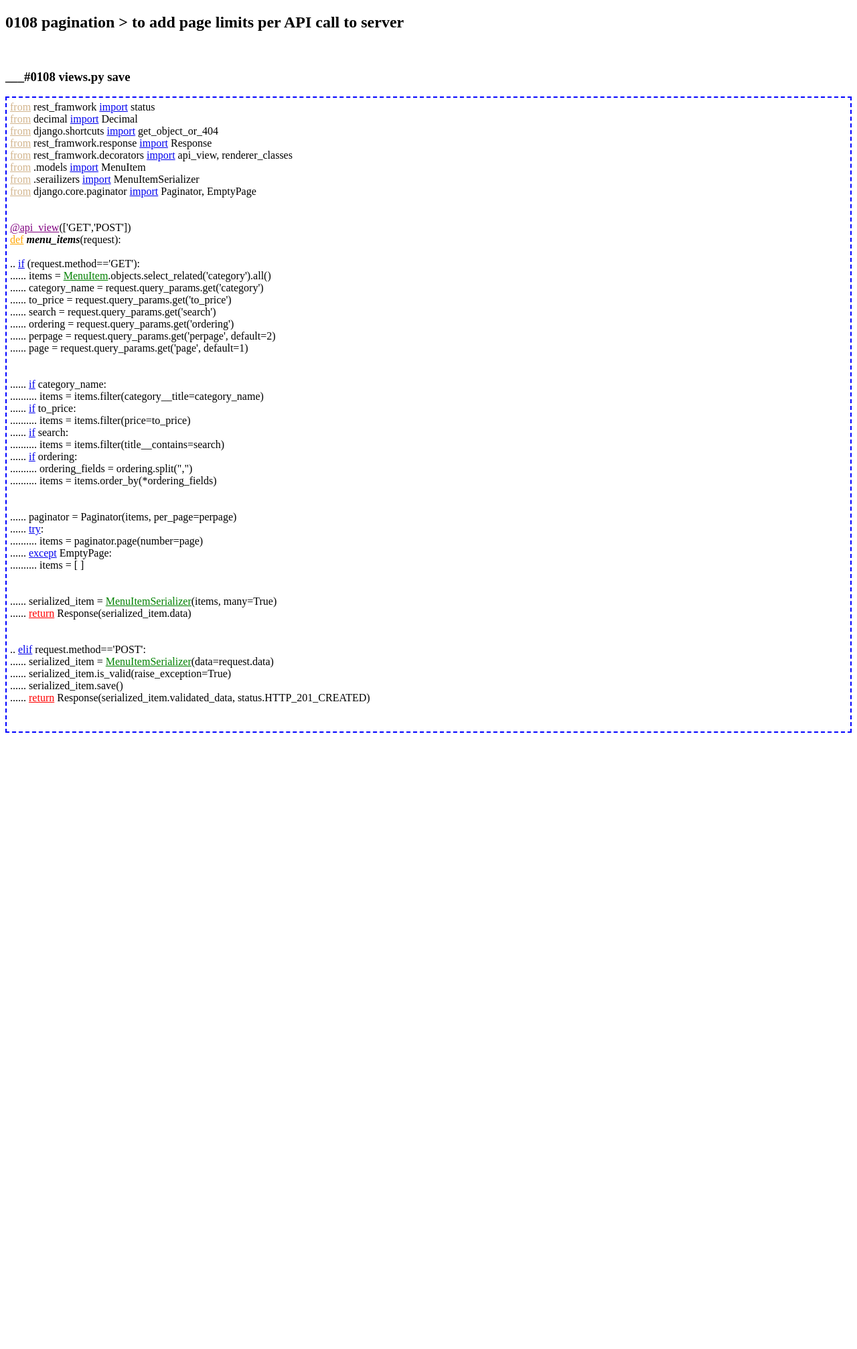
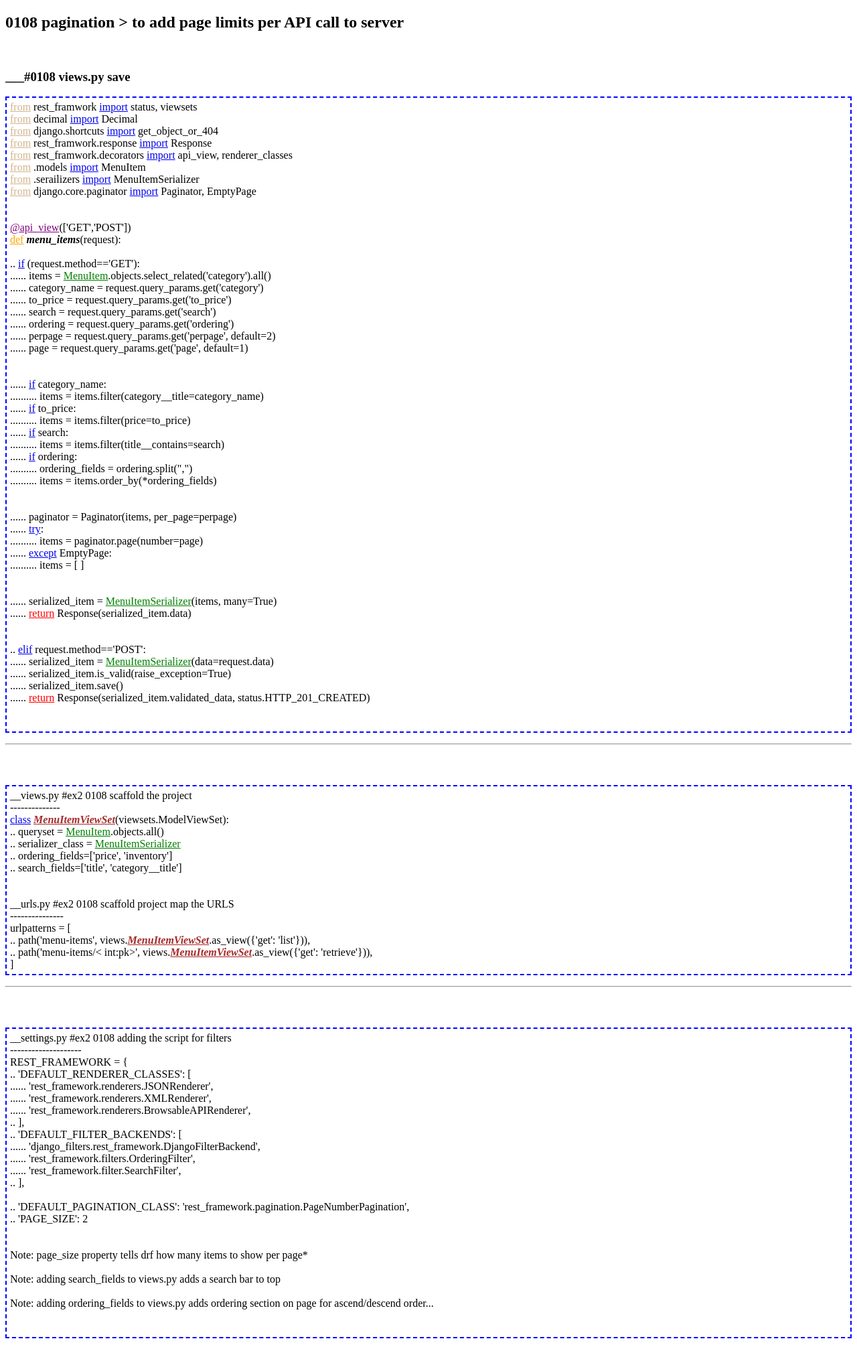
Before and after one commit to py3user22/0105_django_proj, a Django app: template django_proj0105/app0105/templates/0108_views_menuitem.html in a window 1280 px wide. Shown: the whole page at 67% size. Before the commit the page ends 1094 px from the top, so only its background shows below. Run offline with Django 5.2, Linux system fonts and the light colour scheme; the template is opened without the code that fills it, so the values that code supplies are empty.

Commit message:
0108 added views_menuitem html

```diff
--- a/django_proj0105/app0105/templates/0108_views_menuitem.html
+++ b/django_proj0105/app0105/templates/0108_views_menuitem.html
@@ -9,7 +9,7 @@
     <style>
         .def {color: orange;} .from {color: tan;} .apiv {color: purple;} .meni {color: green;}
         .miss {color: green;} .retu {color: red;} p {border: 2px blue dashed; padding: 5px;}
-
+        .mivs {color: brown;}
 
     </style>
 </head>
@@ -17,7 +17,7 @@
     <h2>0108 pagination > to add page limits per API call to server </h2> <br>
     <h3>___#0108 views.py save </h3>
     <p>
-        <a href="from" class="from">from</a> rest_framwork <a href="impo" class="impo">import</a> status <br>
+        <a href="from" class="from">from</a> rest_framwork <a href="impo" class="impo">import</a> status, viewsets <br>
         <a href="from" class="from">from</a> decimal <a href="impo" class="impo">import</a> Decimal <br>
         <a href="from" class="from">from</a> django.shortcuts <a href="impo" class="impo">import</a> get_object_or_404 <br>
         <a href="from" class="from">from</a> rest_framwork.response <a href="impo" class="impo">import</a> Response <br>
@@ -71,16 +71,60 @@
         ...... <a href="retu" class="retu">return</a> Response(serialized_item.validated_data, status.HTTP_201_CREATED) <br>
         <br>
         <br>
+    </p>
+    <hr>
+    <br>
+    <br>
+    <p>
+        __views.py #ex2 0108 scaffold the project <br>--------------<br>
+        <a href="clas" class="clas">class</a> <a href="mivs" class="mivs"><b><i>MenuItemViewSet</i></b></a>(viewsets.ModelViewSet): <br>
+        .. queryset = <a href="meni" class="meni">MenuItem</a>.objects.all() <br>
+        .. serializer_class = <a href="miss" class="miss">MenuItemSerializer</a> <br>
+        .. ordering_fields=['price', 'inventory'] <br>
+        .. search_fields=['title', 'category__title'] <br>
+        <br>
+        <br>
+        __urls.py #ex2 0108 scaffold project map the URLS <br>---------------<br>
+        urlpatterns = [<br>
+        .. path('menu-items', views.<a href="mivs" class="mivs"><b><i>MenuItemViewSet</i></b></a>.as_view({'get': 'list'})), <br>
+        .. path('menu-items/< int:pk>', views.<a href="mivs" class="mivs"><b><i>MenuItemViewSet</i></b></a>.as_view({'get': 'retrieve'})), <br>
+        ]<br>
+    </p>
+    <hr>
+    <br>
+    <br>
+    <p>
+        __settings.py #ex2 0108 adding the script for filters <br>--------------------<br>
+        REST_FRAMEWORK = { <br>
+        .. 'DEFAULT_RENDERER_CLASSES': [<br>
+        ...... 'rest_framework.renderers.JSONRenderer', <br>
+        ...... 'rest_framework.renderers.XMLRenderer', <br>
+        ...... 'rest_framework.renderers.BrowsableAPIRenderer', <br>
+        .. ], <br>
 
+        .. 'DEFAULT_FILTER_BACKENDS': [ <br>
+        ...... 'django_filters.rest_framework.DjangoFilterBackend', <br>
+        ...... 'rest_framework.filters.OrderingFilter', <br>
+        ...... 'rest_framework.filter.SearchFilter', <br>
+        .. ], <br>
+        <br>
+        .. 'DEFAULT_PAGINATION_CLASS': 'rest_framework.pagination.PageNumberPagination', <br>
+        .. 'PAGE_SIZE': 2 <br>
+        <br>
+        <br>
+        Note: page_size property tells drf how many items to show per page* <br>
+        <br>
+        Note: adding search_fields to views.py adds a search bar to top <br>
+        <br>
+        Note: adding ordering_fields to views.py adds ordering section on page for ascend/descend order... <br>
+        <br>
+
+        <br>
 
 
 
 
     </p>
-    <br>
-    <br>
-
-
 
 
 </body>
```
